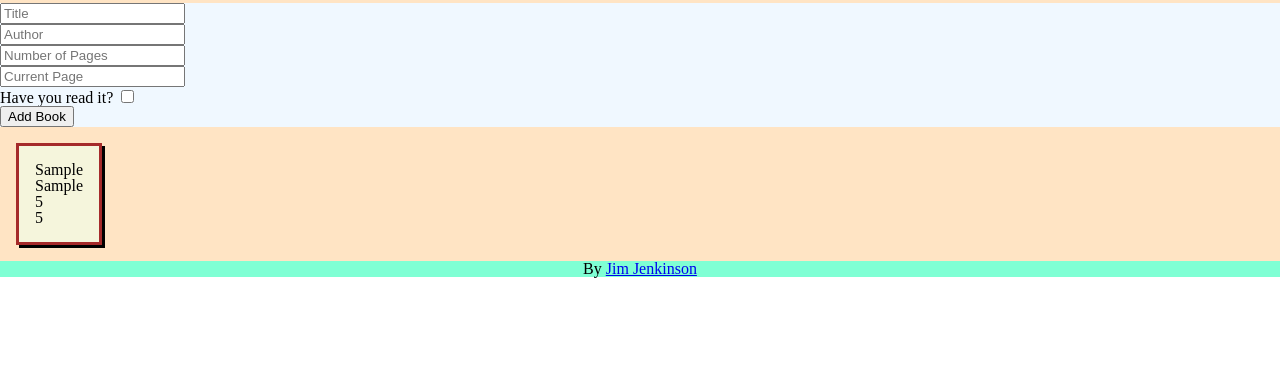
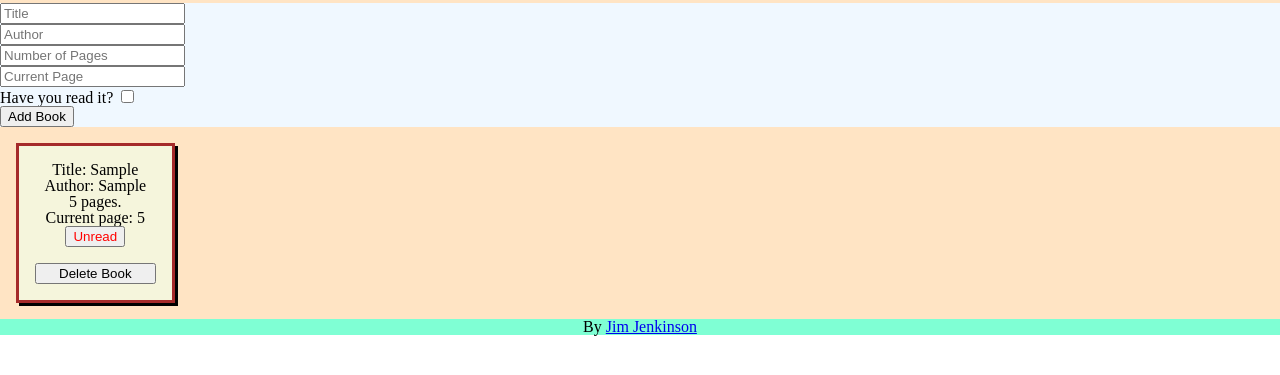
Before and after one commit to Superjim/Library, a plain HTML site: page index.html in a window 1280 px wide. Both pictures are taken after typing "Sample", "Sample", "5", "5" into the empty fields and a click on the button "Add Book". Shown: the part 111-486 px from the top of the page. Drawn offline with Linux system fonts and the light colour scheme.

Commit message:
Scope gapped
todo: re-write search for book so it returns the array,  atm its a useless function, it needs to support toggleRead and delete book

```diff
--- a/library.js
+++ b/library.js
@@ -56,6 +56,11 @@ function addBookToLibrary() {
   }
 }
 
+//simple toggle function for boolean is read / is not read
+function toggleRead(book) {
+  book.read = !book.read;
+}
+
 //delete book object via title property: string input
 function deleteBook(title) {
   this.title = title;
@@ -65,6 +70,7 @@ function deleteBook(title) {
 
 //search for book
 // TODO: search for book + author, two titles could be the same
+//probably re-write this just to return the array position?
 function searchForBook(title) {
   this.title = title;
   book = library.find(
@@ -87,11 +93,17 @@ function renderBook(book) {
   const bookBackground = document.createElement("div");
   bookBackground.id = "book-render";
   //Get book Information
-  const title = document.createTextNode(book.title);
-  const author = document.createTextNode(book.author);
-  const numberOfPages = document.createTextNode(book.numberOfPages);
-  const currentPage = document.createTextNode(book.currentPage);
-  // const read = document.createTextNode(book.read.toString());
+  const title = document.createTextNode("Title: " + book.title);
+  const author = document.createTextNode("Author: " + book.author);
+  const numberOfPages = document.createTextNode(book.numberOfPages + " pages.");
+  const currentPage = document.createTextNode(
+    "Current page: " + book.currentPage
+  );
+  const readButton = document.createElement("button");
+  readButton.id = "readButton";
+  const deleteButton = document.createElement("button");
+  deleteButton.id = "deleteButton";
+
   //Set book info to DOM
   bookBackground.appendChild(title);
   bookBackground.appendChild(document.createElement("br"));
@@ -101,7 +113,19 @@ function renderBook(book) {
   bookBackground.appendChild(document.createElement("br"));
   bookBackground.appendChild(currentPage);
   bookBackground.appendChild(document.createElement("br"));
-  // bookBackground.appendChild(read);
+  bookBackground.appendChild(readButton);
+  bookBackground.appendChild(document.createElement("br"));
+  bookBackground.appendChild(deleteButton);
+
+  //"event listeners" scope broken
+  //readButton.onclick = toggleRead;
+  //deleteBook.onclick = deleteBook(title);
+
+  if (book.read) {
+    readButton.classList.add("greenRead");
+  } else {
+    readButton.classList.add("redRead");
+  }
 
   //Find insertion point div in book container and add book
   document.getElementById("bookContainer").appendChild(bookBackground);
@@ -126,6 +150,13 @@ function clearRender() {
   }
 }
 
+//render is read button
+if (book.read) {
+  readButton.classList.add("greenRead");
+} else {
+  readButton.classList.add("redRead");
+}
+
 /*
 //testing
 var book1 = new Book("Book1", "Jim", 400, 12);
--- a/styles.css
+++ b/styles.css
@@ -18,6 +18,11 @@
 }
 
 .book-container > * {
+  display: flex;
+  flex-direction: column;
+  justify-content: center;
+  align-items: center;
+  text-align: center;
   background-color: beige;
   border: 3px solid brown;
   padding: 1rem;
@@ -35,3 +40,18 @@
 #bookInfoForm {
   background-color: aliceblue;
 }
+
+.greenRead::after {
+  content: "Read";
+  color: green;
+}
+
+.redRead::after {
+  content: "Unread";
+  color: red;
+}
+
+#deleteButton::after {
+  content: "Delete Book";
+  padding: 1rem;
+}
```
